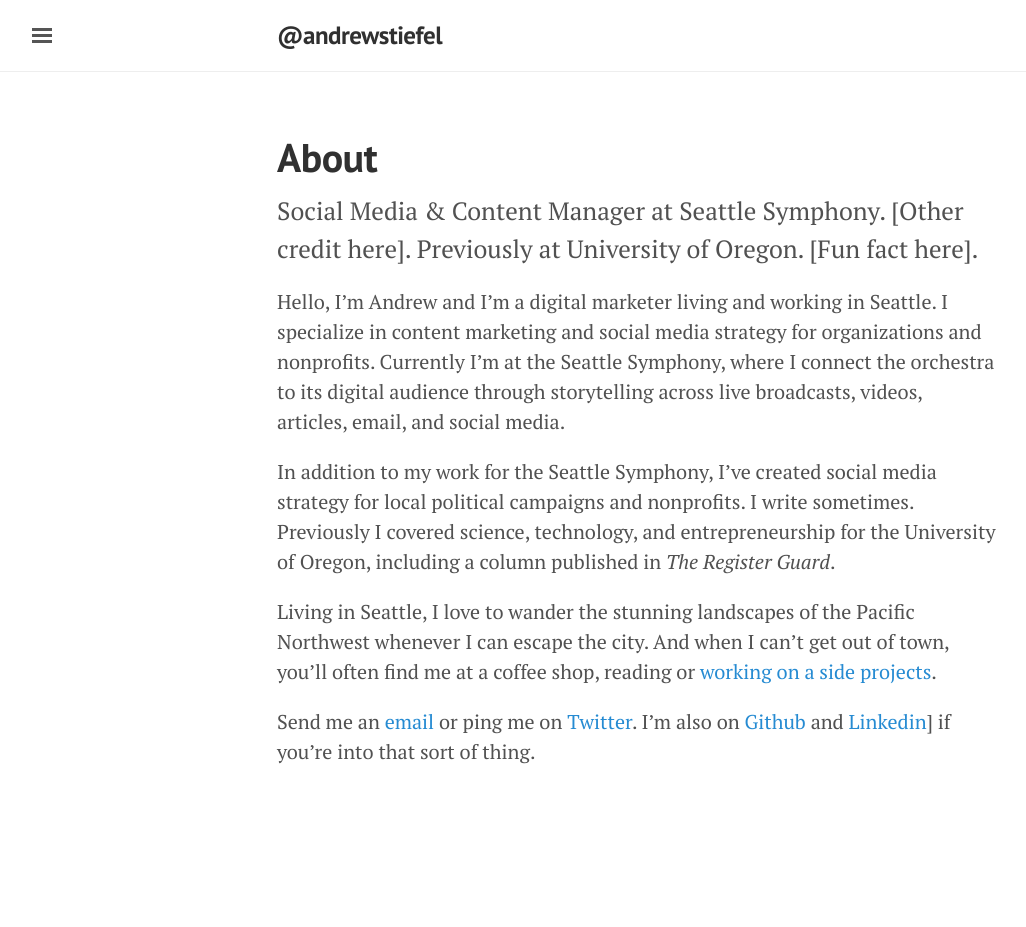
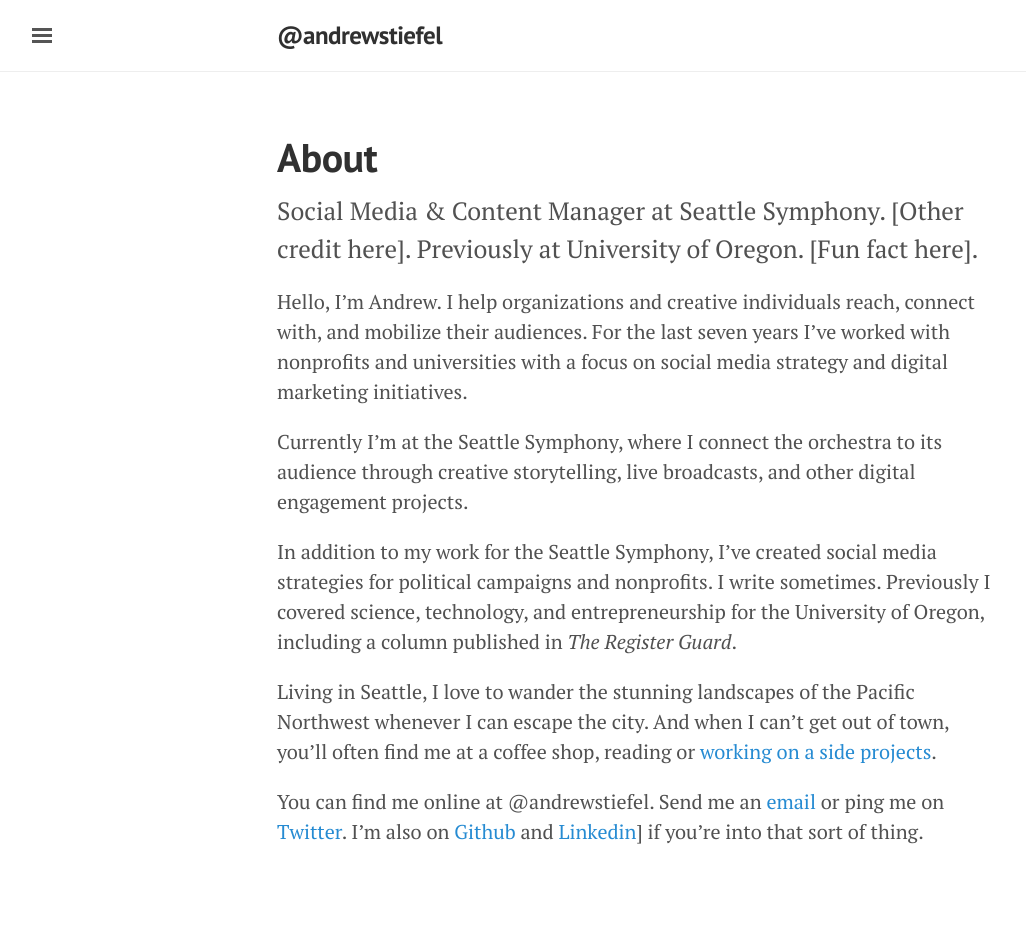
Before and after one commit to andrewstiefel/andrewstiefel.com, a Jekyll site: the page built from about.md, in a window 1280 px wide. Shown: the whole page, without its empty margins (3-1029 px from the left). Built offline with Jekyll 4.4.1, drawn with Linux system fonts in a browser that asks for light colours; before the commit the page ends 900 px from its top, so only the background shows below that.

Commit message:
Update about.md

```diff
--- a/about.md
+++ b/about.md
@@ -5,10 +5,12 @@
 
 <p class="lead">Social Media & Content Manager at Seattle Symphony. [Other credit here]. Previously at University of Oregon. [Fun fact here].</p>
 
-Hello, I'm Andrew and I'm a digital marketer living and working in Seattle. I specialize in content marketing and social media strategy for organizations and nonprofits. Currently I'm at the Seattle Symphony, where I connect the orchestra to its digital audience through storytelling across live broadcasts, videos, articles, email, and social media.
+Hello, I’m Andrew. I help organizations and creative individuals reach, connect with, and mobilize their audiences. For the last seven years I’ve worked with nonprofits and universities with a focus on social media strategy and digital marketing initiatives.
 
-In addition to my work for the Seattle Symphony, I've created social media strategy for local political campaigns and nonprofits. I write sometimes. Previously I covered science, technology, and entrepreneurship for the University of Oregon, including a column published in _The Register Guard_.
+Currently I’m at the Seattle Symphony, where I connect the orchestra to its audience through creative storytelling, live broadcasts, and other digital engagement projects.
+
+In addition to my work for the Seattle Symphony, I've created social media strategies for political campaigns and nonprofits. I write sometimes. Previously I covered science, technology, and entrepreneurship for the University of Oregon, including a column published in _The Register Guard_.
 
 Living in Seattle, I love to wander the stunning landscapes of the Pacific Northwest whenever I can escape the city. And when I can't get out of town, you'll often find me at a coffee shop, reading or [working on a side projects](https://andrewstiefel.net).
 
-Send me an [email](mailto:andrew@andrewstiefel.com) or ping me on [Twitter](https://twitter.com/andrewstiefel). I'm also on [Github](https://github.com/andrewstiefel) and [Linkedin](https://www.linkedin.com/in/andrewstiefel)] if you're into that sort of thing.
+You can find me online at @andrewstiefel. Send me an [email](mailto:andrew@andrewstiefel.com) or ping me on [Twitter](https://twitter.com/andrewstiefel). I'm also on [Github](https://github.com/andrewstiefel) and [Linkedin](https://www.linkedin.com/in/andrewstiefel)] if you're into that sort of thing.
```
